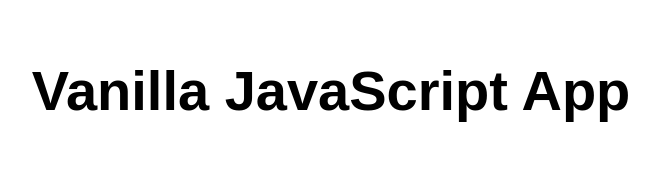
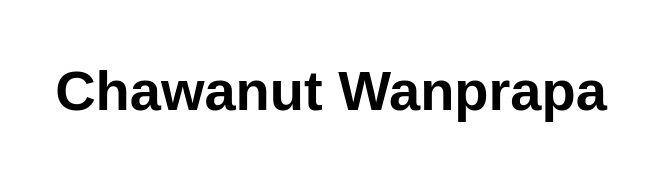
Before and after one commit to chawnaut/webappkku, a plain HTML site: page src/index.html in a window 1280 px wide. Shown: the whole page, without its empty margins (309-968 px from the left). Drawn offline with Linux system fonts and the light colour scheme.

Commit message:
Update index.html

```diff
--- a/src/index.html
+++ b/src/index.html
@@ -10,7 +10,7 @@
 
 <body>
   <main>
-    <h1>Vanilla JavaScript App</h1>
+    <h1>Chawanut Wanprapa</h1>
   </main>
 </body>
 
```
